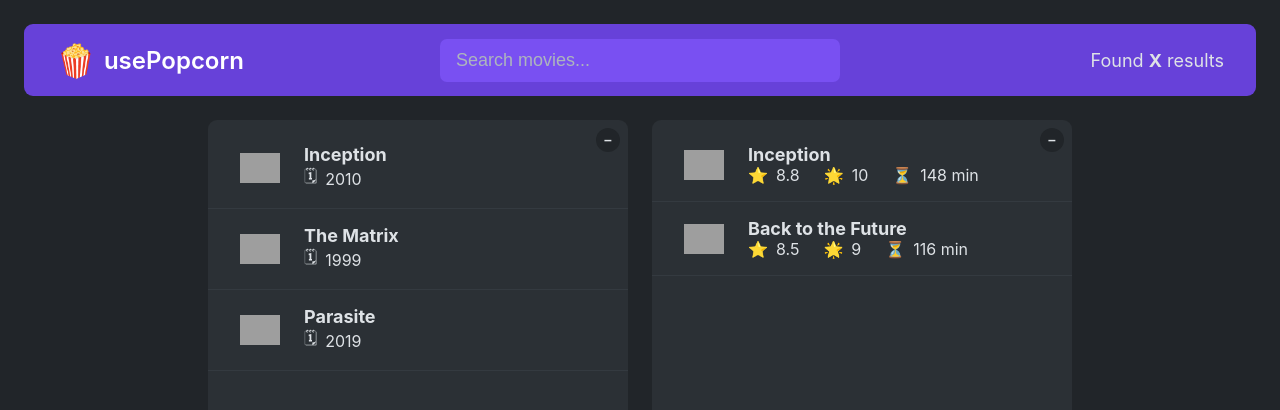
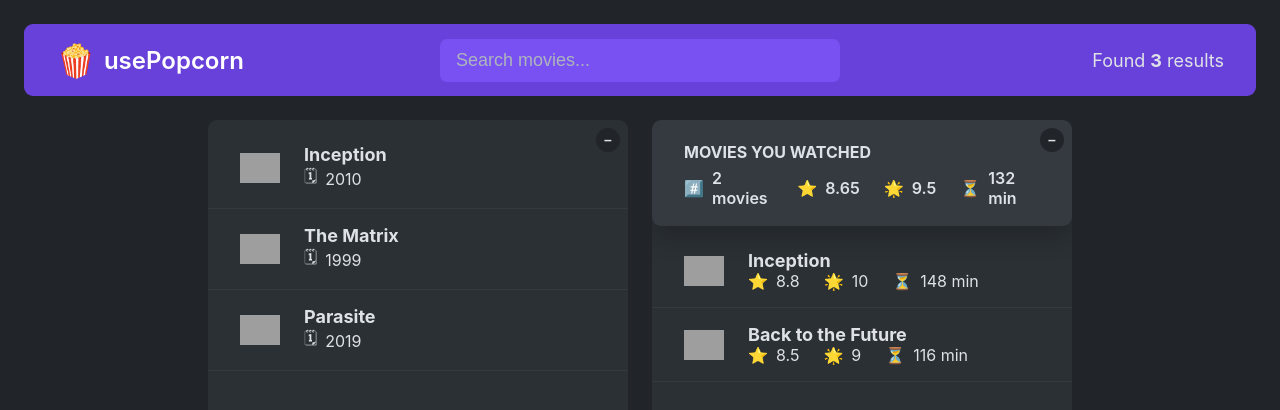
Before and after one commit to sheharyarr-ahmed/WatchWhiz, a React (Create React App) app: page / in a window 1280 px wide. Shown: the top 410 px of the page. Built offline with nearby package versions, Linux system fonts and the light colour scheme; grey boxes are pictures that could not be loaded.

Commit message:
more prop drilling done in the project

```diff
--- a/src/App.js
+++ b/src/App.js
@@ -48,10 +48,11 @@
   },
 ];
 export default function App() {
+  const [movies, setMovies] = useState(tempMovieData);
   return (
     <>
-      <NavBar />
-      <Main />
+      <NavBar movies={movies} />
+      <Main movies={movies} />
     </>
   );
 }
@@ -59,20 +60,20 @@
 const average = (arr) =>
   arr.reduce((acc, cur, i, arr) => acc + cur / arr.length, 0);
 
-function NavBar() {
+function NavBar({ movies }) {
   return (
     <nav className="nav-bar">
       <Logo />
       <Search />
-      <Numresults />
+      <Numresults movies={movies} />
     </nav>
   );
 }
 
-function Numresults() {
+function Numresults({ movies }) {
   return (
     <p className="num-results">
-      Found <strong>X</strong> results
+      Found <strong>{movies.length}</strong> results
     </p>
   );
 }
@@ -99,16 +100,16 @@
   );
 }
 
-function Main() {
+function Main({ movies }) {
   return (
     <main className="main">
-      <ListBox />
+      <ListBox movies={movies} />
       <WatchedBox />
     </main>
   );
 }
 
-function ListBox() {
+function ListBox({ movies }) {
   const [isOpen1, setIsOpen1] = useState(true);
   return (
     <div className="box">
@@ -118,17 +119,16 @@
       >
         {isOpen1 ? "–" : "+"}
       </button>
-      {isOpen1 && <MovieList />}
+      {isOpen1 && <MovieList movies={movies} />}
     </div>
   );
 }
 
-function MovieList() {
-  const [movies, setMovies] = useState(tempMovieData);
+function MovieList({ movies }) {
   return (
     <ul className="list">
       {movies?.map((movie) => (
-        <Movie movie={movie} key={movie.imdbID} />
+        <Movie movie={movie} key={movie.imdbID} movies={movies} />
       ))}
     </ul>
   );
@@ -175,6 +175,7 @@
   const avgImdbRating = average(watched.map((movie) => movie.imdbRating));
   const avgUserRating = average(watched.map((movie) => movie.userRating));
   const avgRuntime = average(watched.map((movie) => movie.runtime));
+  return (
     <div className="summary">
       <h2>Movies you watched</h2>
       <div>
@@ -195,7 +196,8 @@
           <span>{avgRuntime} min</span>
         </p>
       </div>
-  </div>;
+    </div>
+  );
 }
 
 function WatchedMovieList({ watched }) {
```
Lines whose indentation alone changed are shown as unchanged.
